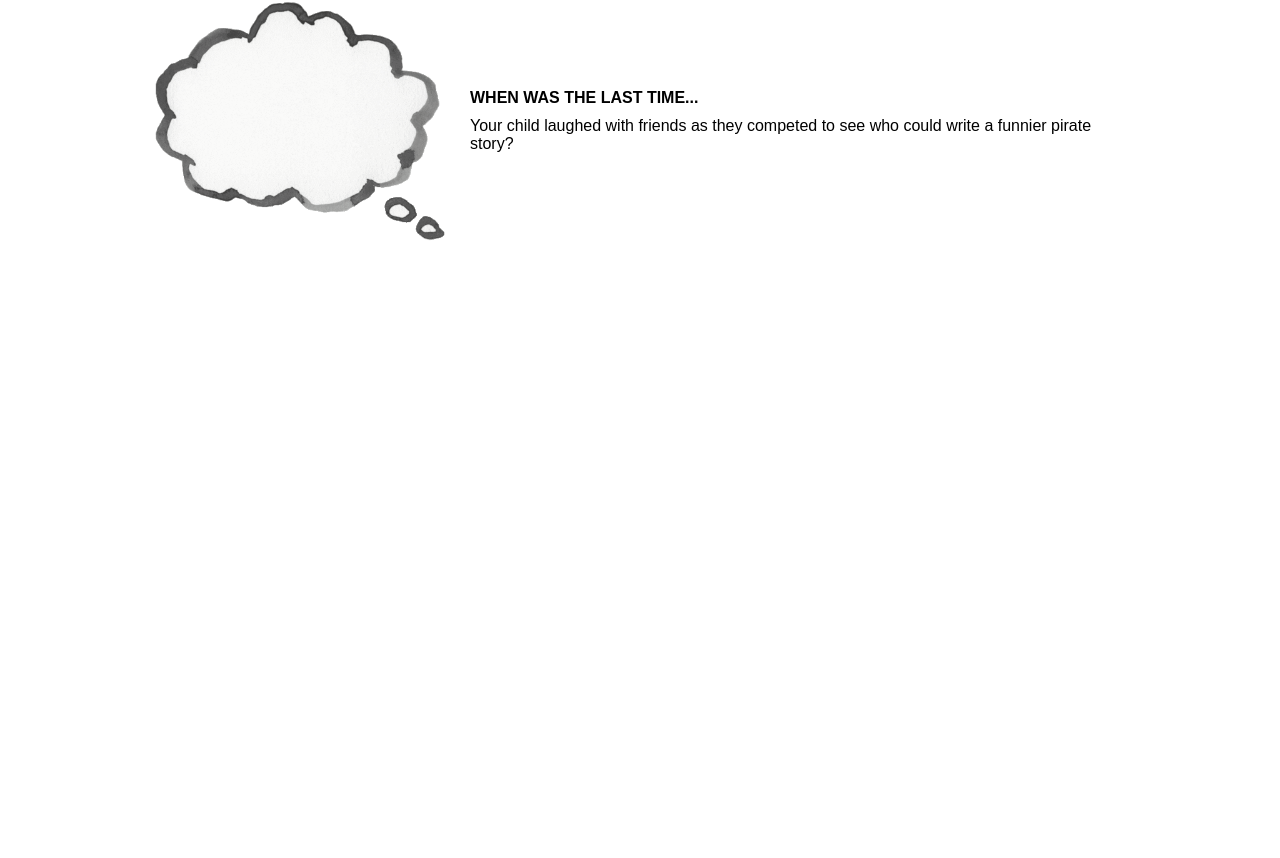
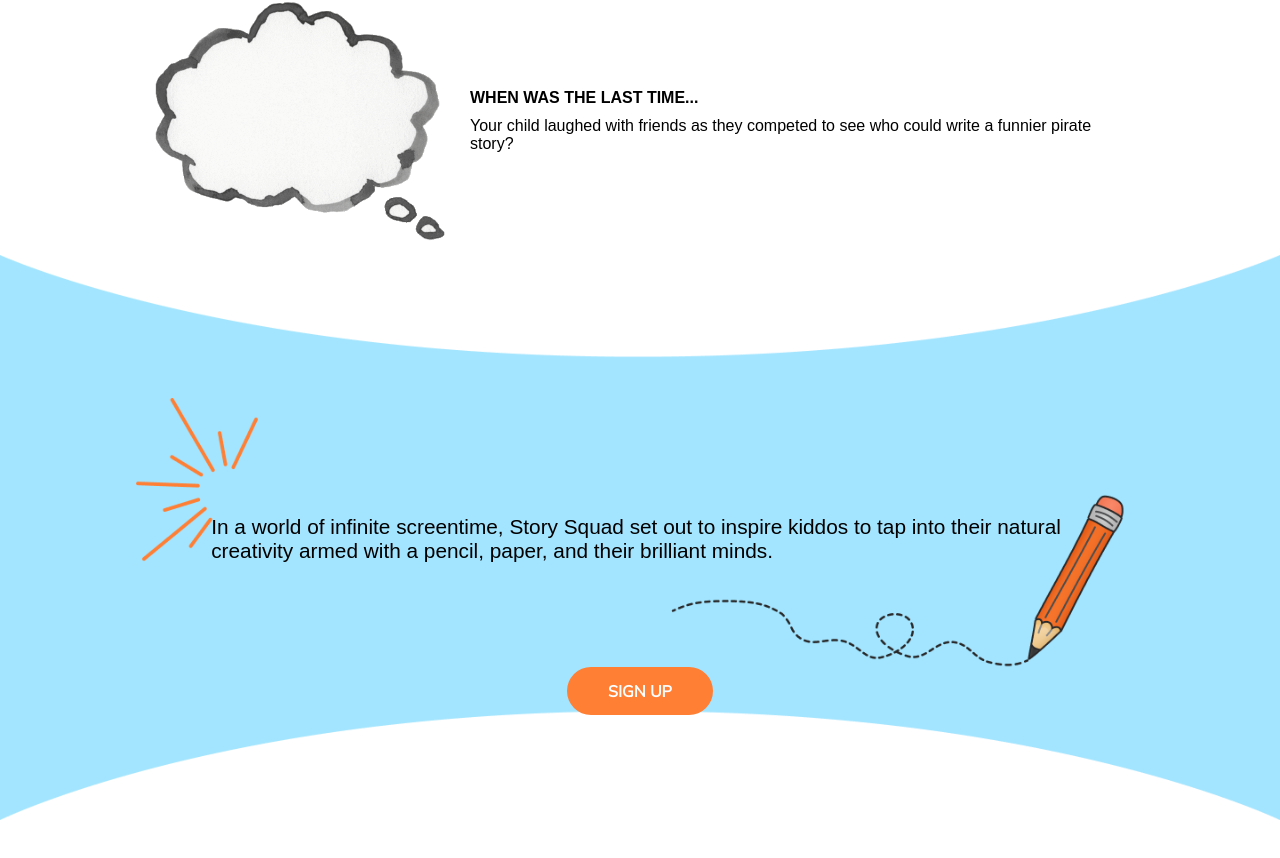
Before and after one commit to story-squad/story-squad-marketing-page-front, a React (Create React App) app in the folder ss-marketing/: page / in a window 1280 px wide. Shown: the part 550-1408 px from the top of the page. Before the commit the page ends 821 px from the top, so only its background shows below. Built offline with nearby package versions, Linux system fonts and the light colour scheme.

Commit message:
completed top

```diff
--- a/ss-marketing/src/components/Home/Top.tsx
+++ b/ss-marketing/src/components/Home/Top.tsx
@@ -24,7 +24,7 @@
         <div>
           <img src={Thinking} alt="thought bubble" />
         </div>
-        <div className='gifAndText'>
+        <div className="gifAndText">
           <h4>WHEN WAS THE LAST TIME...</h4>
           <p>
             Your child laughed with friends as they competed to see who could
@@ -32,6 +32,16 @@
           </p>
         </div>
       </div>
+      <div className="containerThree">
+        <div className="textAndButton2">
+          <p>
+            In a world of infinite screentime, Story Squad set out to inspire
+            kiddos to tap into their natural creativity armed with a pencil,
+            paper, and their brilliant minds.
+          </p>
+          <button>Sign Up</button>
+        </div>
+      </div>
     </div>
   );
 }
--- a/ss-marketing/src/components/Home/styles/Top.css
+++ b/ss-marketing/src/components/Home/styles/Top.css
@@ -36,6 +36,7 @@
   padding: 12px 40px;
   background: #ff7f34;
   border-radius: 50px;
+  border: none;
 }
 .textAndButton button p {
   font-family: "Mulish";
@@ -65,6 +66,50 @@
 .containerTwo p {
   text-align: left;
   font-size: 0.7rem;
+}
+
+.containerThree {
+  height: 150px;
+  background-image: url("../imgs/background-screentime.png");
+  background-size: 100vw;
+  background-repeat: no-repeat;
+  display: flex;
+  flex-direction: column;
+  align-items: center;
+  padding: 2rem;
+}
+
+.textAndButton2 {
+  margin-top: 20px;
+  width: 67vw;
+  display: flex;
+  flex-direction: column;
+  align-items: center;
+}
+
+.textAndButton2 p {
+  width: inherit;
+  font-size: 0.4rem;
+  /* padding: 10px; */
+}
+
+.textAndButton2 button {
+  margin-top: 0.5rem;
+  height: 0.8rem;
+  display: flex;
+  flex-direction: row;
+  justify-content: center;
+  align-items: center;
+  padding: 12px 40px;
+  background: #ff7f34;
+  border-radius: 50px;
+  font-family: "Mulish";
+  font-size: 0.5rem;
+  font-style: normal;
+  font-weight: bold;
+  text-transform: uppercase;
+  color: #fdfdfd;
+  border: none;
 }
 
 @media only screen and (min-width: 700px) {
@@ -99,4 +144,28 @@
   .gifAndText h4 {
     font-size: 1rem;
   }
+  .containerThree {
+    height: 700px;
+
+    justify-content: center;
+  }
+
+  .textAndButton2 {
+    height: 200px;
+    justify-content: space-between;
+  }
+
+  .textAndButton2 p {
+    font-size: 1.3rem;
+  }
+
+  .textAndButton2 button {
+    padding: 12px 40px;
+    width: 146px;
+    height: 48px;
+    background: #FF7F34;
+    border-radius: 50px;
+    font-size: 16px;
+  }
+
 }
```
Also changed, not shown: ss-marketing/src/components/Home/imgs/background-screentime.png (added).
